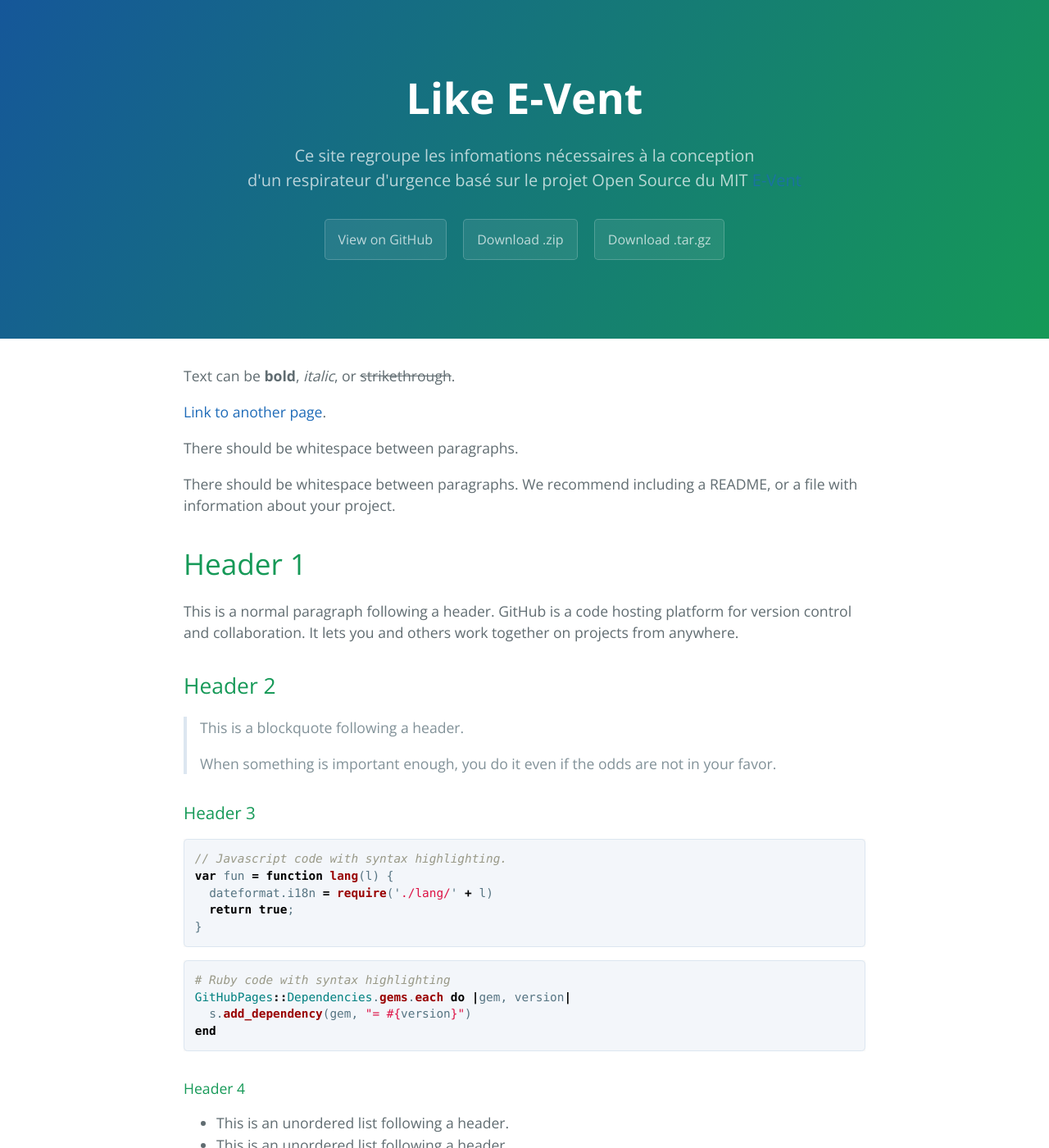
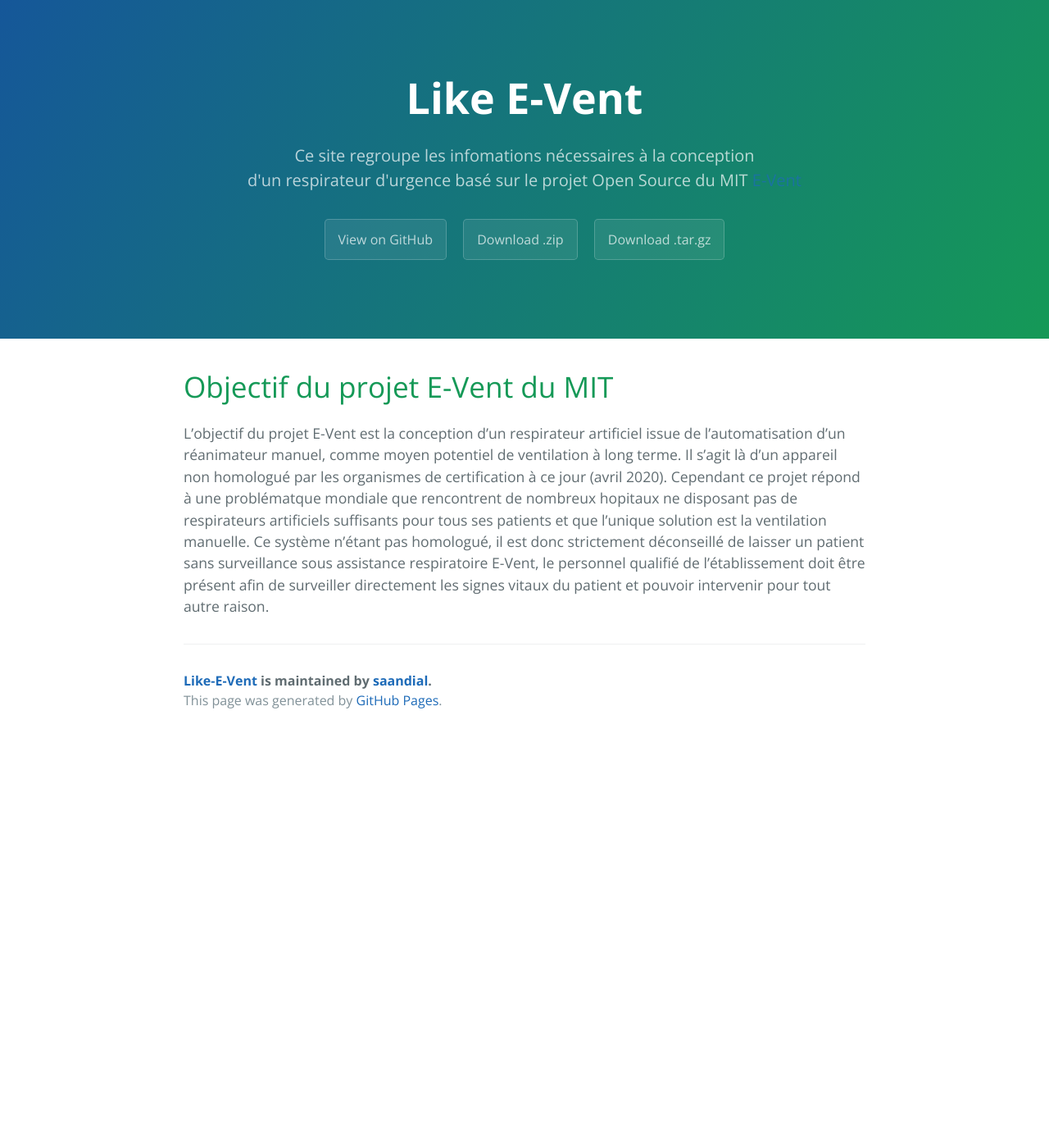
Before and after one commit to saandial/Like-E-Vent, a Jekyll site: the page built from index.md, in a window 1280 px wide and 1400 px high. Shown: the whole window at 82% size. Built offline with Jekyll 4.4.1, drawn with Linux system fonts in a browser that asks for light colours; some of the changed text lies outside the part shown.

Commit message:
default.html updated

````diff
--- a/_layouts/default.html
+++ b/_layouts/default.html
@@ -22,7 +22,7 @@
   <body>
     <a id="skip-to-content" href="#content">Skip to the content.</a>
 
-    <header class="page-header">
+    <header class="page-header" role="banner">
       <h1 class="project-name">{{ page.title | default: site.title | default: site.github.repository_name }}</h1>
       <h2 class="project-tagline">Ce site regroupe les infomations nécessaires à la conception <br> d'un respirateur d'urgence basé sur le projet Open Source du MIT <a href="https://e-vent.mit.edu/">E-Vent</a></h2>
       {% if site.github.is_project_page %}
--- a/index.md
+++ b/index.md
@@ -3,122 +3,8 @@ layout: default
 title: Like E-Vent
 ---
 
-Text can be **bold**, _italic_, or ~~strikethrough~~.
+# Objectif du projet E-Vent du MIT
 
-[Link to another page](./another-page.html).
-
-There should be whitespace between paragraphs.
-
-There should be whitespace between paragraphs. We recommend including a README, or a file with information about your project.
-
-# Header 1
-
-This is a normal paragraph following a header. GitHub is a code hosting platform for version control and collaboration. It lets you and others work together on projects from anywhere.
-
-## Header 2
-
-> This is a blockquote following a header.
->
-> When something is important enough, you do it even if the odds are not in your favor.
-
-### Header 3
-
-```js
-// Javascript code with syntax highlighting.
-var fun = function lang(l) {
-  dateformat.i18n = require('./lang/' + l)
-  return true;
-}
-```
-
-```ruby
-# Ruby code with syntax highlighting
-GitHubPages::Dependencies.gems.each do |gem, version|
-  s.add_dependency(gem, "= #{version}")
-end
-```
-
-#### Header 4
-
-*   This is an unordered list following a header.
-*   This is an unordered list following a header.
-*   This is an unordered list following a header.
-
-##### Header 5
-
-1.  This is an ordered list following a header.
-2.  This is an ordered list following a header.
-3.  This is an ordered list following a header.
-
-###### Header 6
-
-| head1        | head two          | three |
-|:-------------|:------------------|:------|
-| ok           | good swedish fish | nice  |
-| out of stock | good and plenty   | nice  |
-| ok           | good `oreos`      | hmm   |
-| ok           | good `zoute` drop | yumm  |
-
-### There's a horizontal rule below this.
-
-* * *
-
-### Here is an unordered list:
-
-*   Item foo
-*   Item bar
-*   Item baz
-*   Item zip
-
-### And an ordered list:
-
-1.  Item one
-1.  Item two
-1.  Item three
-1.  Item four
-
-### And a nested list:
-
-- level 1 item
-  - level 2 item
-  - level 2 item
-    - level 3 item
-    - level 3 item
-- level 1 item
-  - level 2 item
-  - level 2 item
-  - level 2 item
-- level 1 item
-  - level 2 item
-  - level 2 item
-- level 1 item
-
-### Small image
-
-![Octocat](https://github.githubassets.com/images/icons/emoji/octocat.png)
-
-### Large image
-
-![Branching](https://guides.github.com/activities/hello-world/branching.png)
-
-
-### Definition lists can be used with HTML syntax.
-
-<dl>
-<dt>Name</dt>
-<dd>Godzilla</dd>
-<dt>Born</dt>
-<dd>1952</dd>
-<dt>Birthplace</dt>
-<dd>Japan</dd>
-<dt>Color</dt>
-<dd>Green</dd>
-</dl>
-
-```
-Long, single-line code blocks should not wrap. They should horizontally scroll if they are too long. This line should be long enough to demonstrate this.
-```
-
-```
-The final element.
-```
+L'objectif du projet E-Vent est la conception d'un respirateur artificiel issue de l'automatisation d'un réanimateur manuel, comme moyen potentiel de ventilation à long terme.
+Il s'agit là d'un appareil non homologué par les organismes de certification à ce jour (avril 2020). Cependant ce projet répond à une problématque mondiale que rencontrent de nombreux hopitaux ne disposant pas de respirateurs artificiels suffisants pour tous ses patients et que l'unique solution est la ventilation manuelle.
+Ce système n'étant pas homologué, il est donc strictement déconseillé de laisser un patient sans surveillance sous assistance respiratoire E-Vent, le personnel qualifié de l'établissement doit être présent afin de surveiller directement les signes vitaux du patient et pouvoir intervenir pour tout autre raison.
````
